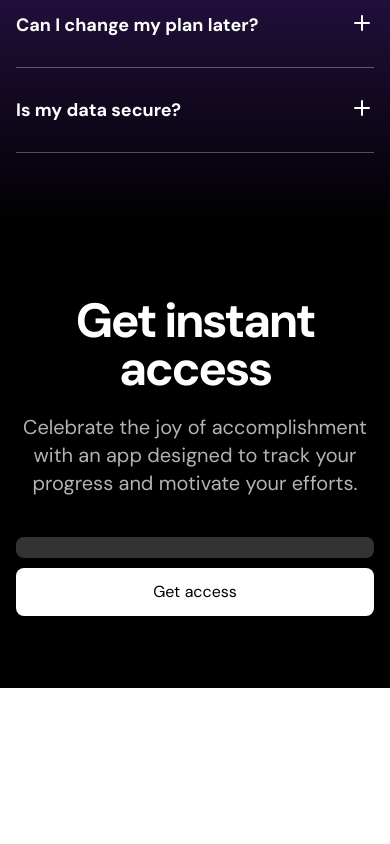
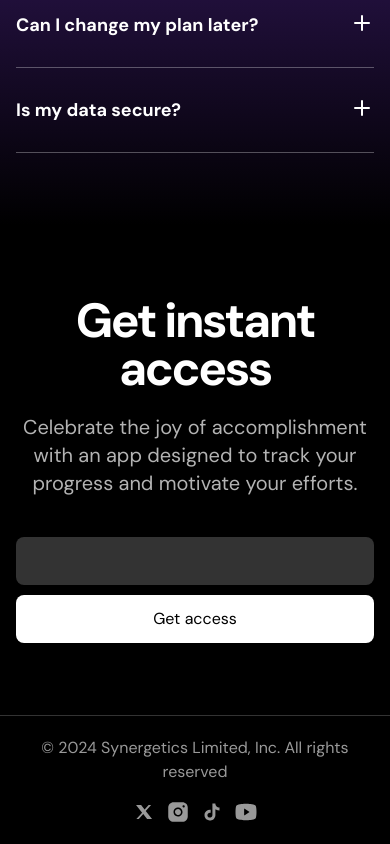
Before and after one commit to kendevops/Saas-Animate, a Next.js app: page / in a window 390 px wide. Shown: the part 3349-4193 px from the top of the page. Before the commit the page ends 4037 px from the top, so only its background shows below. Built offline with nearby package versions, Linux system fonts and the light colour scheme.

Commit message:
created the footer section and modified some styles

```diff
--- a/src/components/CallToAction.tsx
+++ b/src/components/CallToAction.tsx
@@ -32,7 +32,7 @@
           <input
             type="email"
             name="email"
-            className="h-12 bg-white/20 rounded-lg px-5 font-medium placeholder:bg-white/60 flex-1"
+            className="h-12 bg-white/20 rounded-lg px-5 font-medium placeholder:bg-white/60 sm:flex-1"
           />
           <button className="bg-white text-black h-12 rounded-lg px-5">
             Get access
--- a/src/components/Features.tsx
+++ b/src/components/Features.tsx
@@ -25,7 +25,7 @@
         <h2 className="text-center font-bold text-5xl sm:text-6xl tracking-tighter">
           Everything you need
         </h2>
-        <div className="max-w-xl">
+        <div className="max-w-xl mx-auto">
           <p className="text-center mt-5 text-xl text-white/70">
             Enjoy customizable lists, team work tools, and smart tracking all in
             one place. Set tasks, get reminders, and see your progress simply
--- a/src/components/Footer.tsx
+++ b/src/components/Footer.tsx
@@ -1,3 +1,33 @@
+import InstaIcon from "../../public/assets/icons/insta.svg";
+import XSocial from "../../public/assets/icons/x-social.svg";
+import TiktokIcon from "../../public/assets/icons/tiktok.svg";
+import YoutubeIcon from "../../public/assets/icons/youtube.svg";
+
 export const Footer = () => {
-  return null;
+  return (
+    <footer className="py-5 bg-black text-white/60 border-t border-white/20">
+      <div className="container">
+        <div className="flex flex-col gap-4 sm:flex-row sm:justify-between">
+          <div className="text-center">
+            © 2024 Synergetics Limited, Inc. All rights reserved
+          </div>
+          <ul className="flex justify-center gap-2.5 ">
+            <li>
+              <XSocial />
+            </li>
+            <li>
+              <InstaIcon />
+            </li>
+            <li>
+              <TiktokIcon />
+            </li>
+            <li>
+              <YoutubeIcon />
+            </li>
+          </ul>
+        </div>
+        <div className="row"></div>
+      </div>
+    </footer>
+  );
 };
--- a/src/components/ProductShowcase.tsx
+++ b/src/components/ProductShowcase.tsx
@@ -20,7 +20,7 @@
           alt="Product Screenshot"
           width={1000}
           height={1000}
-          className="mt-14"
+          className="mt-14 mx-auto"
         />
       </div>
     </section>
```
